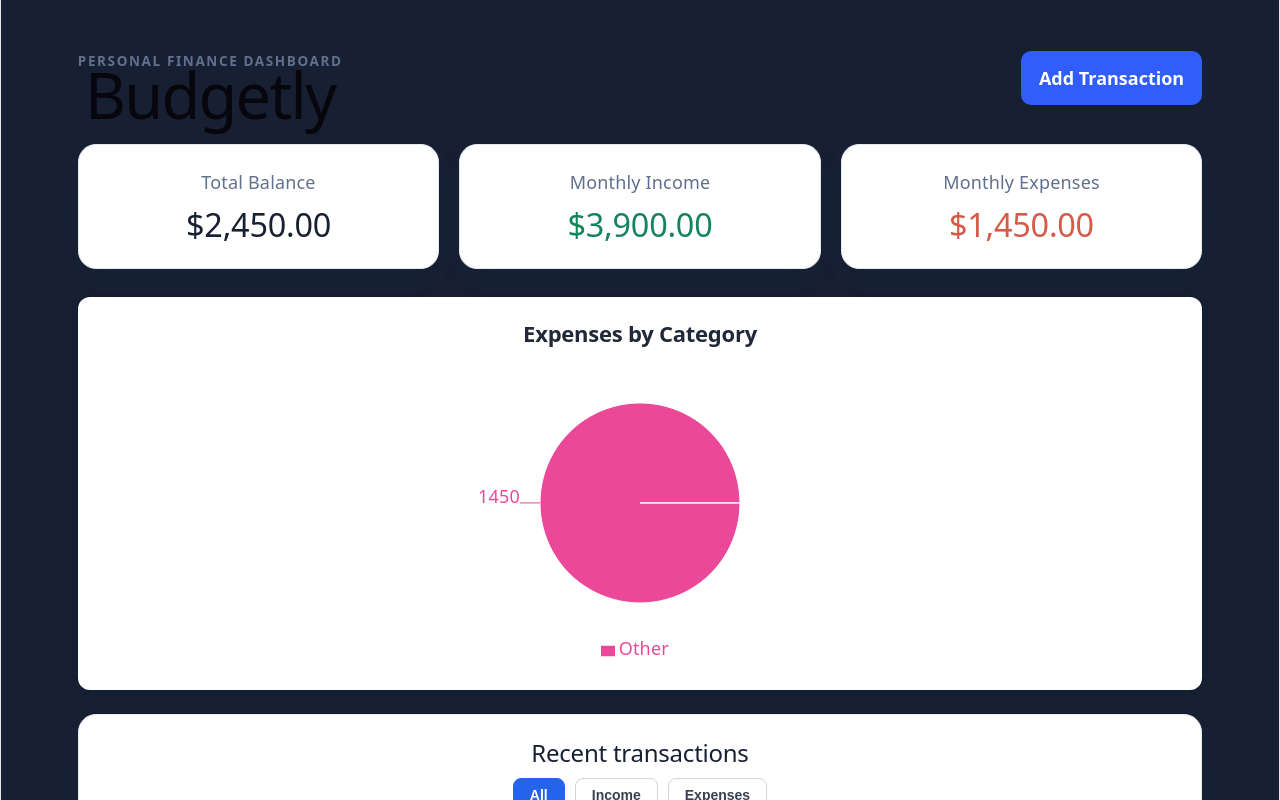
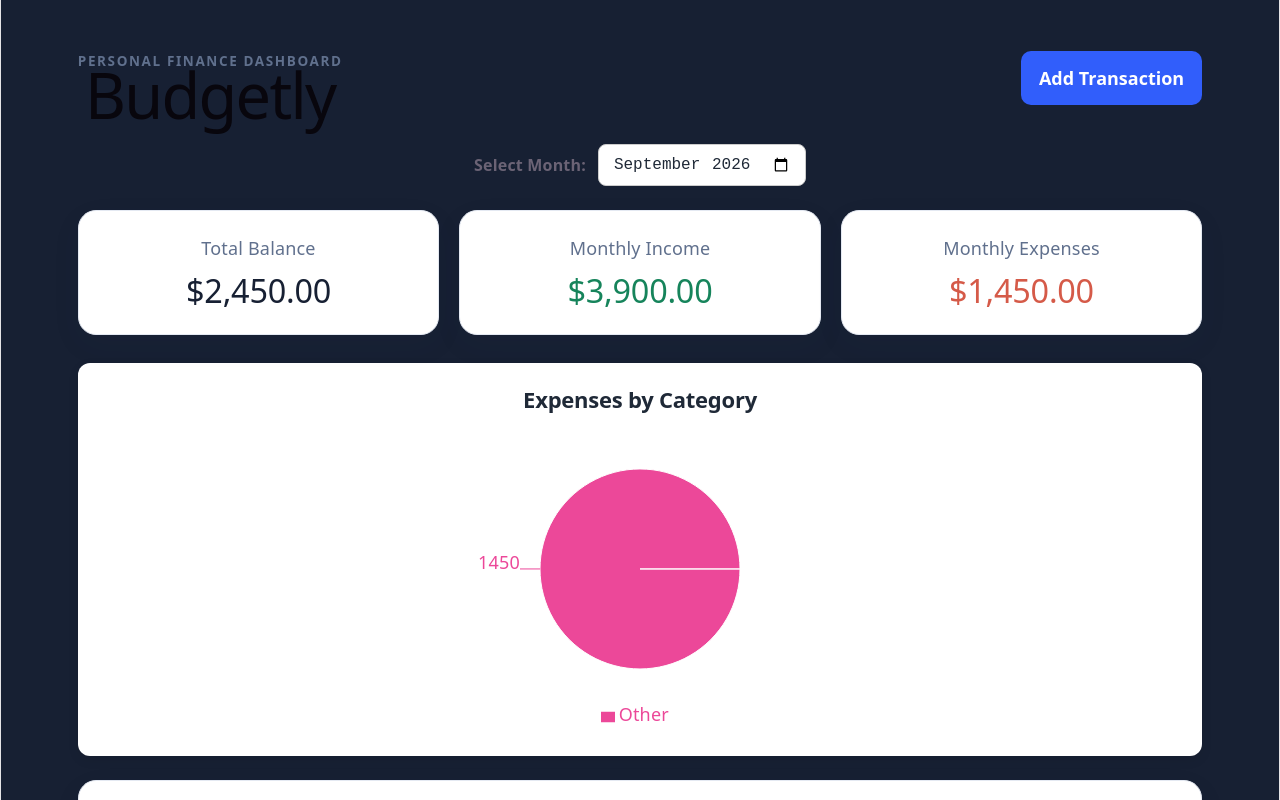
Before and after one commit to KevinEm1/Budgetly, a React (Vite) app: page / in a window 1280 px wide. Shown: the top 800 px of the page. Built offline with nearby package versions, Linux system fonts and the light colour scheme.

Commit message:
Add monthly transaction filtering and dashboard updates

```diff
--- a/src/App.css
+++ b/src/App.css
@@ -254,3 +254,33 @@ h1 {
   color: #6b7280;
   padding: 20px;
 }
+
+.month-filter {
+  display: flex;
+  align-items: center;
+  justify-content: center;
+  gap: 12px;
+  margin: 24px 0;
+  flex-wrap: wrap;
+}
+
+.month-filter label {
+  font-size: 16px;
+  font-weight: 600;
+}
+
+.month-filter input {
+  padding: 10px 14px;
+  border: 1px solid #ccc;
+  border-radius: 8px;
+  font-size: 16px;
+  background-color: #fff;
+  color: #1f2937;
+  cursor: pointer;
+}
+
+.month-filter input:focus {
+  outline: none;
+  border-color: #6366f1;
+  box-shadow: 0 0 0 3px rgba(99, 102, 241, 0.15);
+}
--- a/src/App.tsx
+++ b/src/App.tsx
@@ -81,14 +81,19 @@ function App() {
 
   const [category, setCategory] = useState('Other')
 
+  const [selectedMonth, setSelectedMonth] = useState(
+  new Date().toLocaleDateString('en-CA', {
+    year: 'numeric',
+    month: '2-digit',
+  }).replace('/', '-')
+)
+
   useEffect(() => {
     localStorage.setItem('budgetly-transactions', JSON.stringify(transactions))
   }, [transactions])
 
-  const currentMonth = new Date().toISOString().slice(0, 7)
-
   const thisMonthTransactions = transactions.filter((transaction) =>
-    transaction.date.startsWith(currentMonth),
+  transaction.date.startsWith(selectedMonth)
 )
 
 const totalBalance = transactions.reduce((total, transaction) => {
@@ -170,7 +175,7 @@ setCategory('Other')
 setShownForm(false)
 }
 
-const visibleTransactions = transactions.filter((transaction) =>
+const visibleTransactions = thisMonthTransactions.filter((transaction) =>
   transactionFilter === 'all' || transaction.type === transactionFilter
 )
 
@@ -180,7 +185,7 @@ const searchedTransactions = visibleTransactions.filter((transaction) =>
     .includes(searchTerm.toLowerCase().trim())
 )
 
-const expensesByCategory = transactions
+const expensesByCategory = thisMonthTransactions
   .filter((transaction) => transaction.type === 'expense')
   .reduce<Record<string, number>>((totals, transaction) => {
     const category = transaction.category ?? 'Other'
@@ -287,6 +292,16 @@ return (
         </form>
       </section>
     )}
+
+    <div className="month-filter">
+  <label htmlFor="month">Select Month:</label>
+  <input
+    id="month"
+    type="month"
+    value={selectedMonth}
+    onChange={(e) => setSelectedMonth(e.target.value)}
+  />
+</div>
 
     <section className="summary-grid">
       <article className="summary-card">
```
